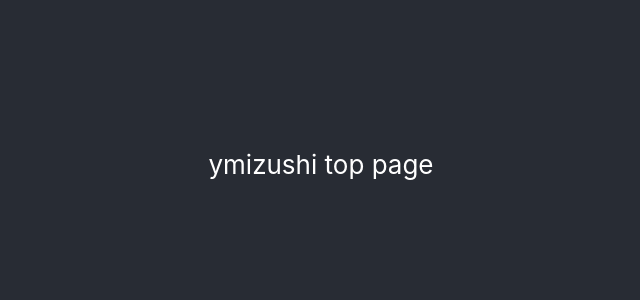
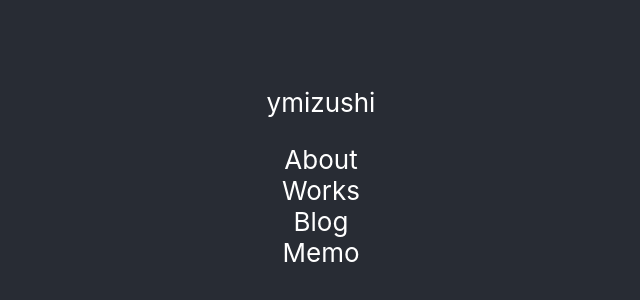
Before and after one commit to ymizushi/ymizushi-top, a React (Create React App) app: page / in a window 1280 px wide. Shown: the part 236-536 px from the top of the page, without its empty margins (319-959 px from the left). Built offline with nearby package versions, Linux system fonts and the light colour scheme.

Commit message:
add header menu

```diff
--- a/src/components/App.tsx
+++ b/src/components/App.tsx
@@ -1,14 +1,44 @@
 import React from 'react';
 import '../scss/App.scss';
+
+function HeaderMenu() {
+  return (
+    <div>
+     { HeaderMenuItem("About") }
+     { HeaderMenuItem("Works") }
+     { HeaderMenuItem("Blog") }
+     { HeaderMenuItem("Memo") }
+    </div>
+  )
+
+}
+
+function HeaderMenuItem(name: string) {
+  return (
+    <div>
+      { name }
+    </div>
+  )
+
+}
+
+function Header() {
+  return (
+    <header className="App-header">
+      <div>
+        <p>
+          ymizushi
+        </p>
+      </div>
+      { HeaderMenu() }
+    </header>
+  );
+}
 
 function App() {
   return (
     <div className="App">
-      <header className="App-header">
-        <p>
-          ymizushi top page
-        </p>
-      </header>
+      { Header() }
     </div>
   );
 }
```
